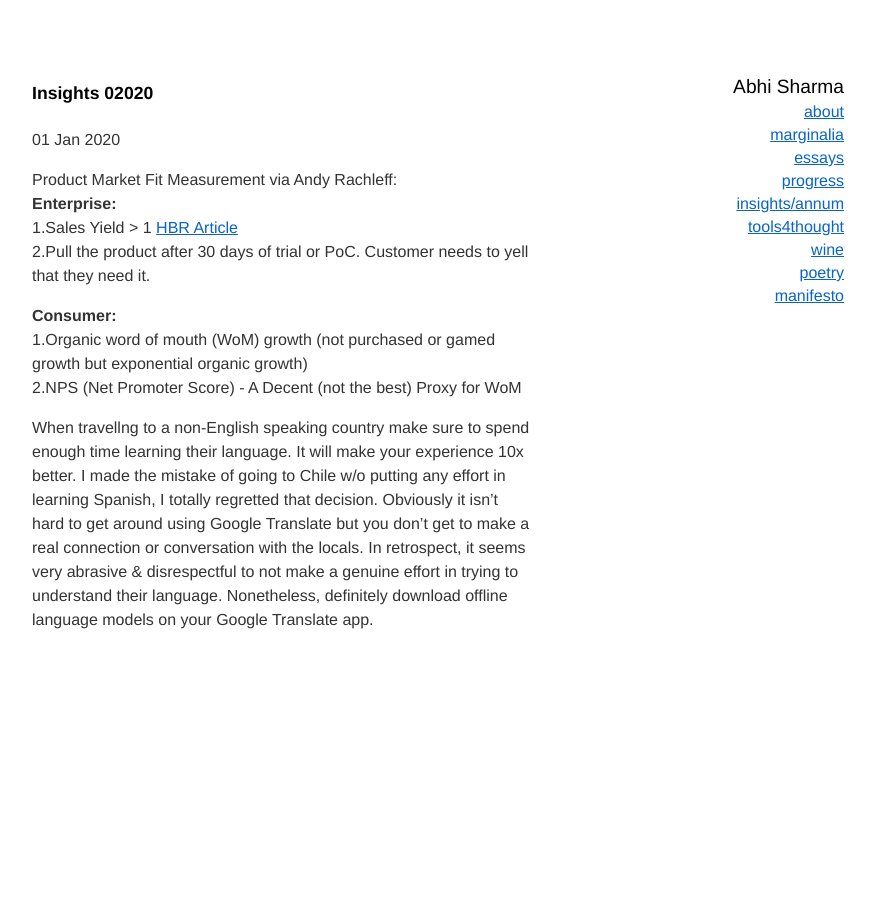
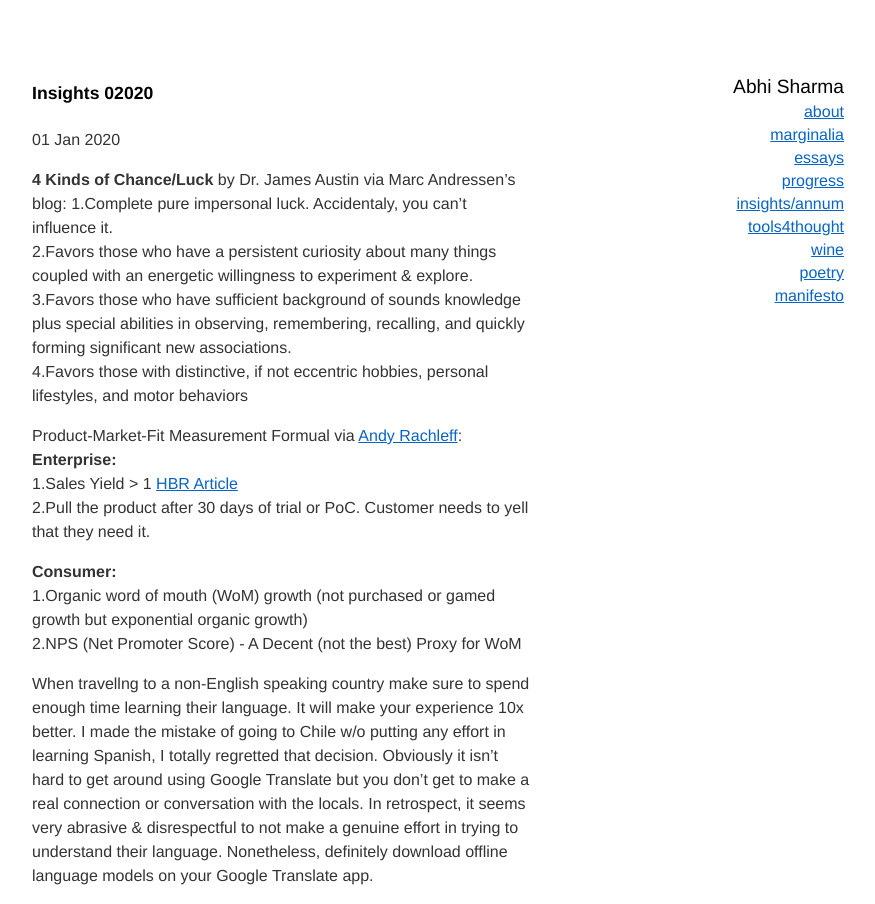
Before and after one commit to abhisharmab/abhisharmab.github.io, a Jekyll site: the page built from insights/_posts/2020-01-01-insights-in-2020.md, in a window 1280 px wide. Shown: the whole page, without its empty margins (192-1067 px from the left). Built offline with Jekyll 4.4.1, drawn with Linux system fonts in a browser that asks for light colours.

Commit message:
luck types

```diff
--- a/insights/_posts/2020-01-01-insights-in-2020.md
+++ b/insights/_posts/2020-01-01-insights-in-2020.md
@@ -5,7 +5,14 @@ category: insights
 abstract: Collage of insights and notes
 ---
 
-Product Market Fit Measurement via Andy Rachleff:
+**4 Kinds of Chance/Luck** by Dr. James Austin via Marc Andressen's blog:
+1.Complete pure impersonal luck. Accidentaly, you can't influence it.
+2.Favors those who have a persistent curiosity about many things coupled with an energetic willingness to experiment & explore.
+3.Favors those who have sufficient background of sounds knowledge plus special abilities in observing, remembering, recalling, and quickly forming significant new associations.
+4.Favors those with distinctive, if not eccentric hobbies, personal lifestyles, and motor behaviors
+
+
+Product-Market-Fit Measurement Formual via [Andy Rachleff](https://twitter.com/arachleff):
 **Enterprise:**
 1.Sales Yield > 1 [HBR Article](https://hbr.org/2006/07/the-sales-learning-curve)
 2.Pull the product after 30 days of trial or PoC. Customer needs to yell that they need it.
```
